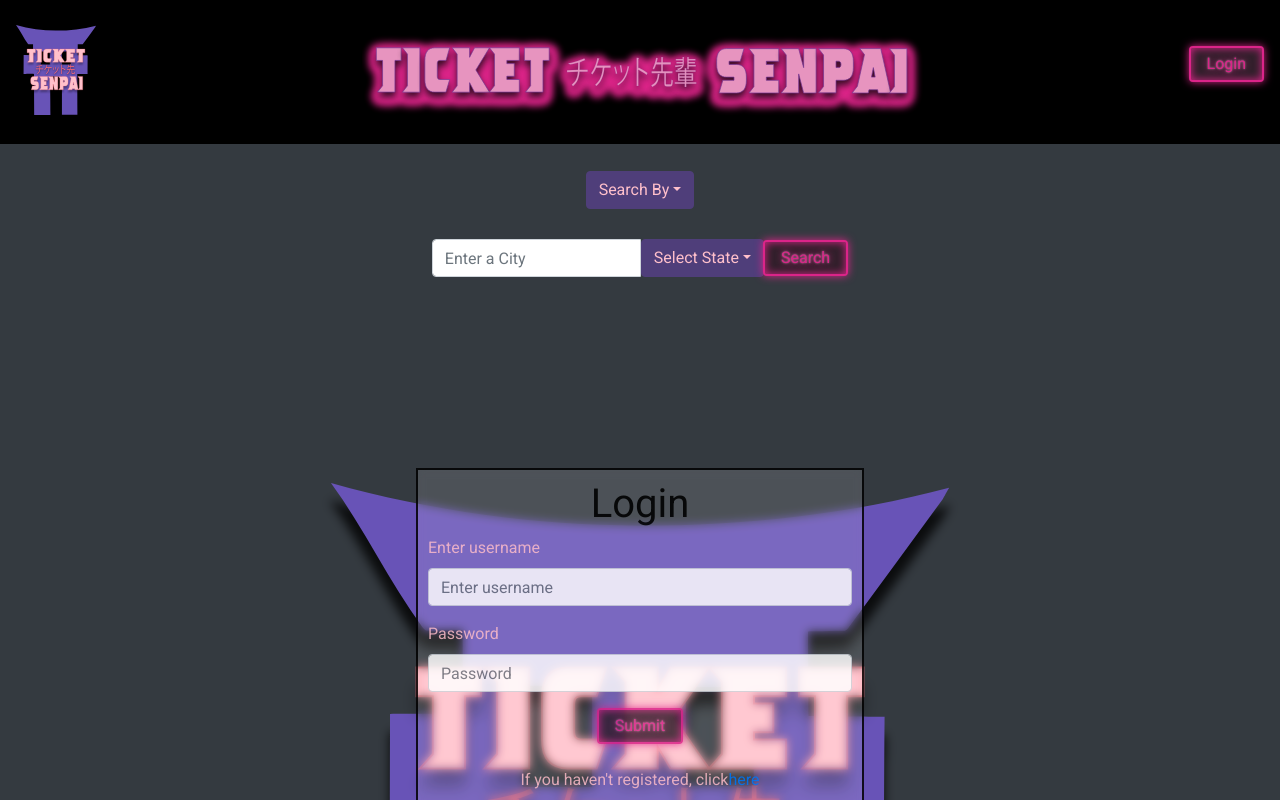
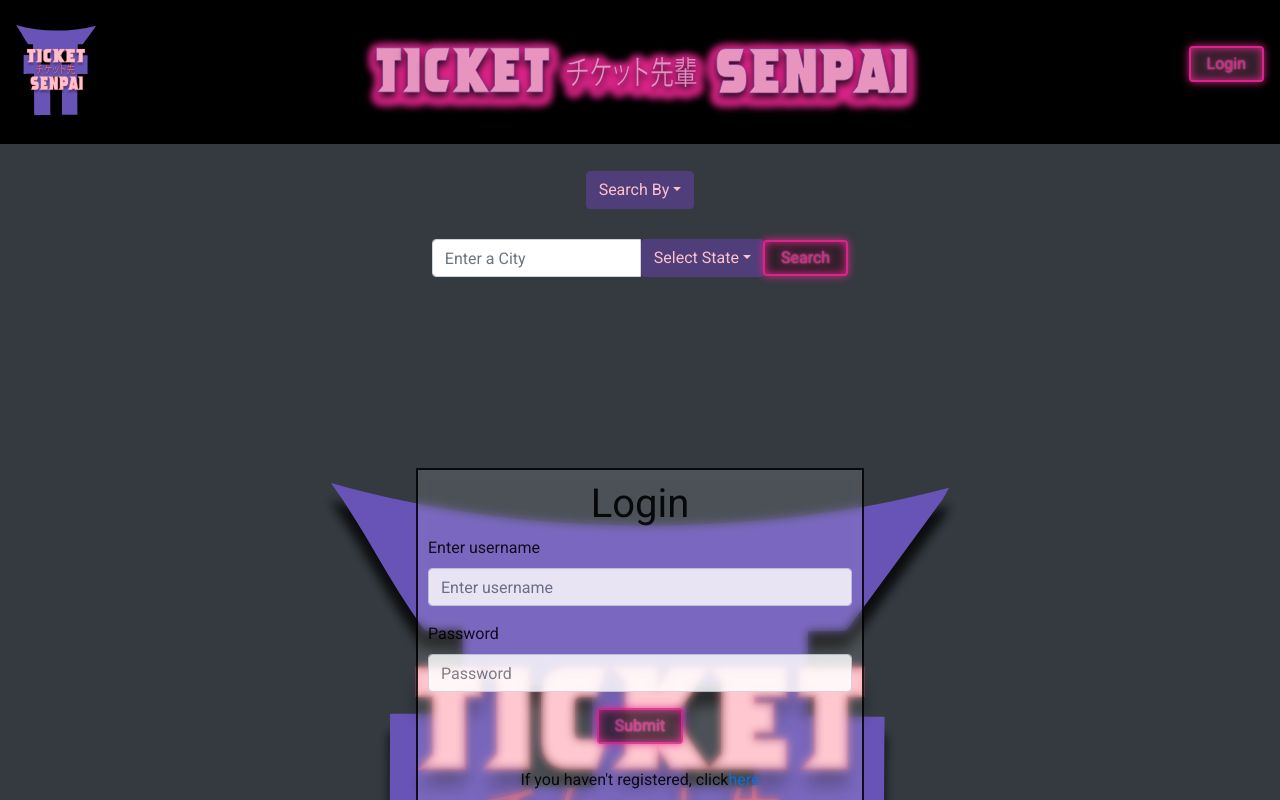
Before and after one commit to MattChale123/Ticket-Senpai, a React (Create React App) app in the folder client/: page /login in a window 1280 px wide. Shown: the top 800 px of the page. Built offline with nearby package versions, Linux system fonts and the light colour scheme.

Commit message:
added error to login

```diff
--- a/client/src/pages/Login.js
+++ b/client/src/pages/Login.js
@@ -2,7 +2,7 @@ import React, { useState } from 'react'
 import { useHistory } from 'react-router'
 import { useDispatch } from "react-redux";
 import { setUser } from "../redux/actions";
-import { Col, Form, Row } from 'react-bootstrap';
+import { Form} from 'react-bootstrap';
 import { Button } from 'react-bootstrap';
 import background from '../components/senpailogopurple.svg'
 import { Link } from 'react-router-dom';
@@ -78,14 +78,14 @@ export default function Login() {
               <Form onSubmit={handleSubmit}>
                 <h1 style={{textAlign: 'center', color: 'black'}} className="login-font">Login</h1>
                 <Form.Group controlId="formBasicEmail">
-                  <Form.Label className="login-font">Enter username</Form.Label>
+                  <Form.Label className="login-font" style={{color: 'black'}}>Enter username</Form.Label>
 
                   <Form.Control type="text" placeholder="Enter username" onChange={handleChange} value={form.username} name='username' />
                   <Form.Text className="text-muted">
                   </Form.Text>
                 </Form.Group>
                 <Form.Group controlId="formBasicPassword">
-                    <Form.Label className="login-font">Password</Form.Label>
+                    <Form.Label className="login-font" style={{color: 'black'}}>Password</Form.Label>
                     <Form.Control type="password" placeholder="Password" onChange={handleChange} value={form.password} name='password' />
                   </Form.Group>
                 {(error === 'password is incorrect' || 'No username with that username. Please register an account.') && <p style={errorStyling}>{error}</p>}
@@ -93,12 +93,11 @@ export default function Login() {
                 <Button className="neon-button-pink" variant="primary" type="submit">Submit</Button>
               </div>
               <br />
-              <p style={{display: 'flex', alignItems: 'center', justifyContent: 'center'}} className="login-font">If you haven't registered, click <Link to={'/register'}>here</Link></p>
+              <p style={{display: 'flex', alignItems: 'center', justifyContent: 'center', color: 'black'}} className="login-font">If you haven't registered, click <Link to={'/register'}>here</Link></p>
               <p style={{display: 'flex', alignItems: 'center', justifyContent: 'center', color: 'black'}}>If you need to login to StubHub, click <Link to={'/login/stubhub'} style={{color: 'white'}}>&nbsp; here</Link>.</p>
+              {(error === 'password is incorrect' || 'No username with that username. Please register an account.') && <p style={errorStyling}>{error}</p>}
               </Form>
             </div>
       </div>
     )
   }
-
-  // style={{sm=12}}
```
Also changed, not shown: client/src/pages/StubHubLogin.js (line endings or trailing spaces).
